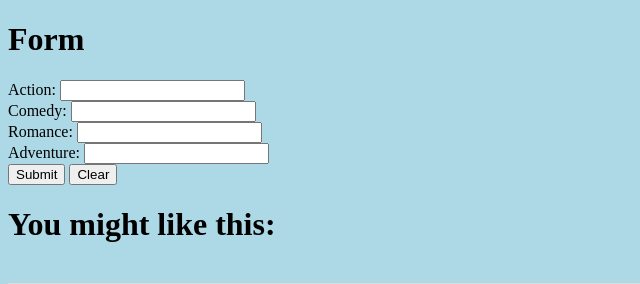
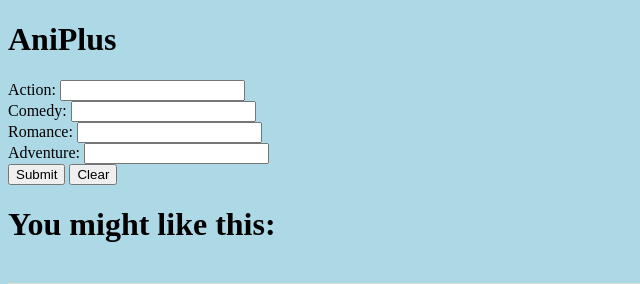
Before and after one commit to raayj23/FlaskProject, a Flask app: page / in a window 1280 px wide. Shown: the top 284 px of the page, without its empty margins (0-640 px from the left). Run offline with Flask 3, Linux system fonts and the light colour scheme.

Commit message:
second commit

```diff
--- a/templates/index.html
+++ b/templates/index.html
@@ -7,7 +7,7 @@
 </head>
 <body>
 
-<h1>Form</h1>
+<h1>AniPlus</h1>
 
 
 <form action="/" method="post">
```
